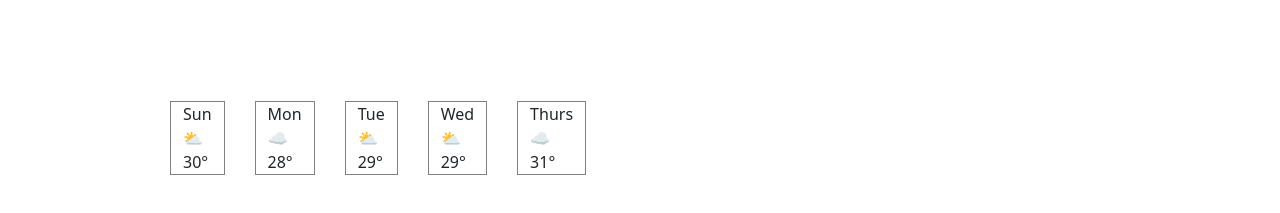
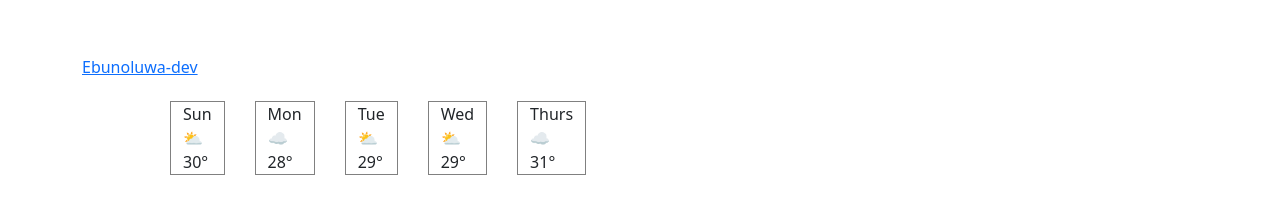
Before and after one commit to Ebunoluwa-dev/my_weatherapp, a plain HTML site: page index.html in a window 1280 px wide. Shown: the part 275-488 px from the top of the page. Drawn offline with nearby package versions, Linux system fonts and the light colour scheme; files that its build step writes are made by us from their sources; files whose address does not match are found by name.

Commit message:
added footer to index.html

```diff
--- a/index.html
+++ b/index.html
@@ -118,7 +118,11 @@
           </div>
         </div>
       </div>
-    </div>
+    <p class="footer">
+      <a href="https://github.com/Ebunoluwa-dev/my_weatherapp" target="_blank">
+        Ebunoluwa-dev
+      </a>
+    </p>
 
     <script src="src/index.js"></script>
   </body>
```
